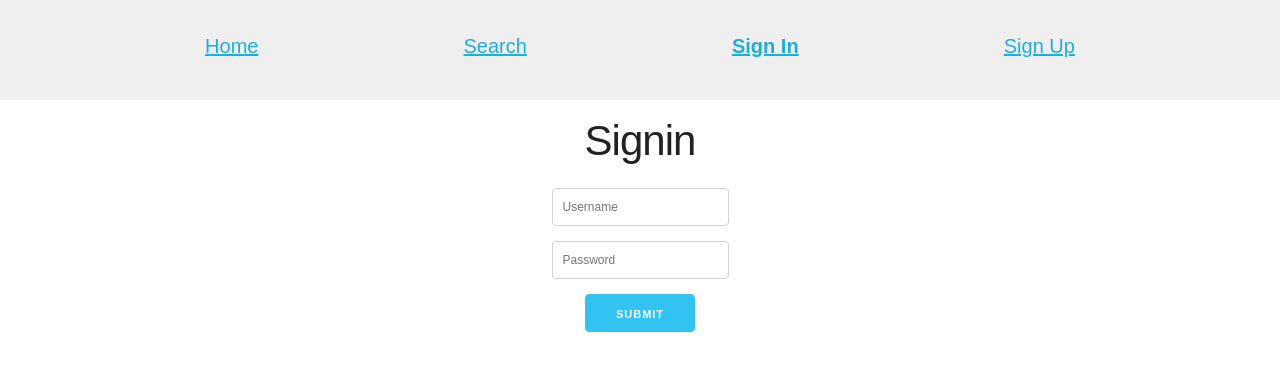
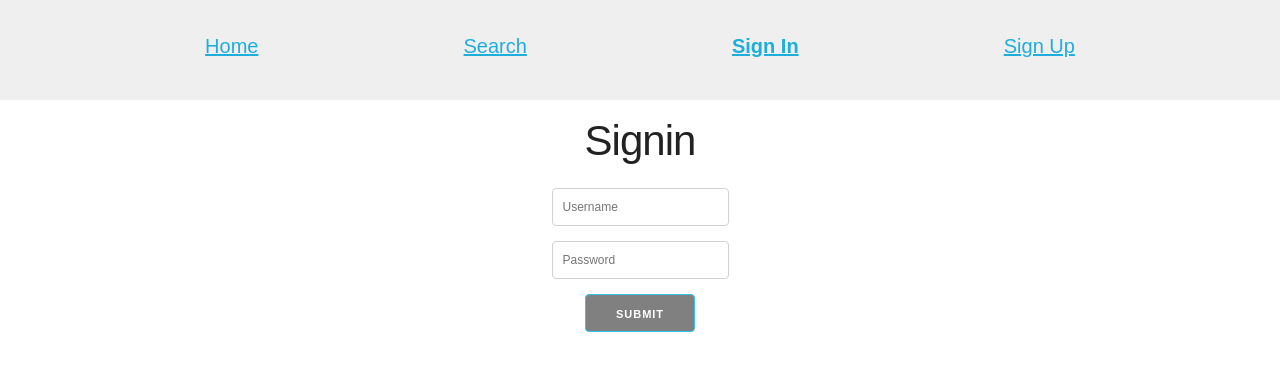
Before and after one commit to MuddyBootsCode/apolloGraphQlProject, a React app in the folder client/: page /signin in a window 1280 px wide. Built offline with nearby package versions, Linux system fonts and the light colour scheme; no server answers.

Commit message:
Feature: Working on Auth

```diff
--- a/client/src/components/App.css
+++ b/client/src/components/App.css
@@ -47,3 +47,7 @@ textarea {
   color: red;
   cursor: pointer;
 }
+
+button[disabled=disabled], button:disabled {
+  background-color: grey;
+}
--- a/client/src/components/Auth/Signin.js
+++ b/client/src/components/Auth/Signin.js
@@ -54,14 +54,17 @@ class Signin extends React.Component{
                     {( signinUser , { data, loading, error}) => {
 
                         return (
+
                             <form className="form" onSubmit={event => this.handleSubmit (event, signinUser)}>
                                 <input type="text" name="username" placeholder="Username" value={username} onChange={this.handleChange} required/>
                                 <input type="password" name="password" placeholder="Password" value={password} onChange={this.handleChange} required/>
                                 <button type="submit" disabled={ loading || this.validateForm() }  className="button-primary">Submit</button>
                                 {error && <Error error={error}/>}
                             </form>
+
                         )
                     }}
+
                 </Mutation>
             </div>
         )
--- a/client/src/components/Auth/Signout.js
+++ b/client/src/components/Auth/Signout.js
@@ -16,8 +16,6 @@ const Signout = ({ history }) => (
 
         {client => {
 
-
-
             return (
                 <button onClick={() => handleSignout(client, history)}>Signout</button>
             )
```
